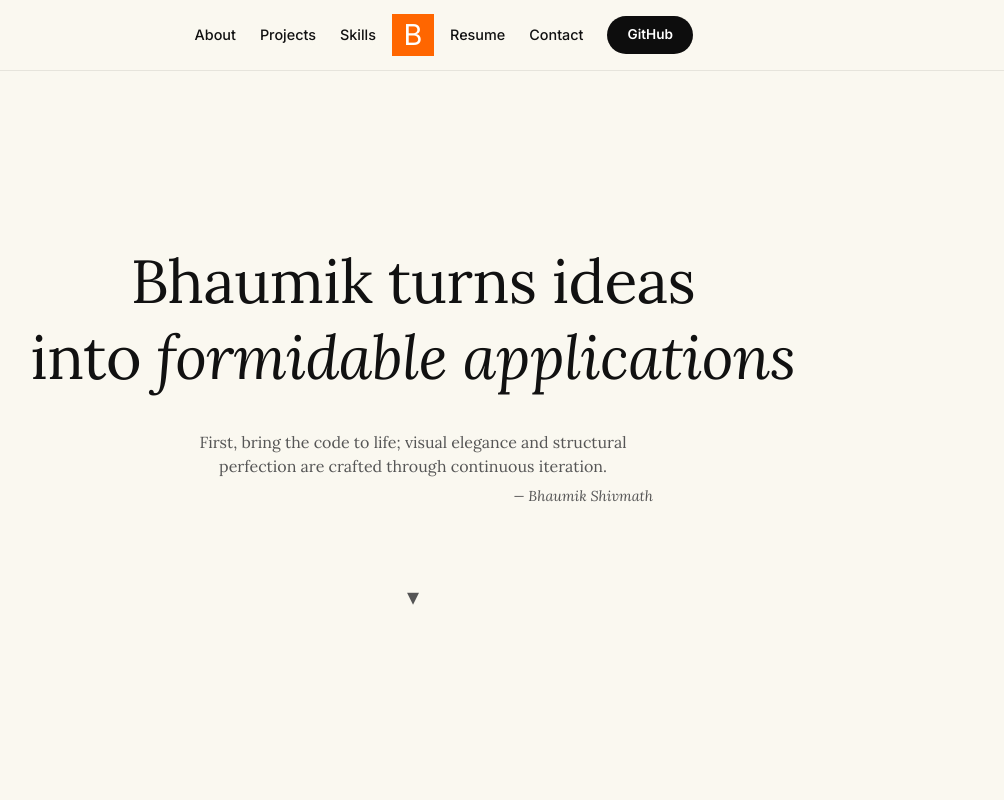
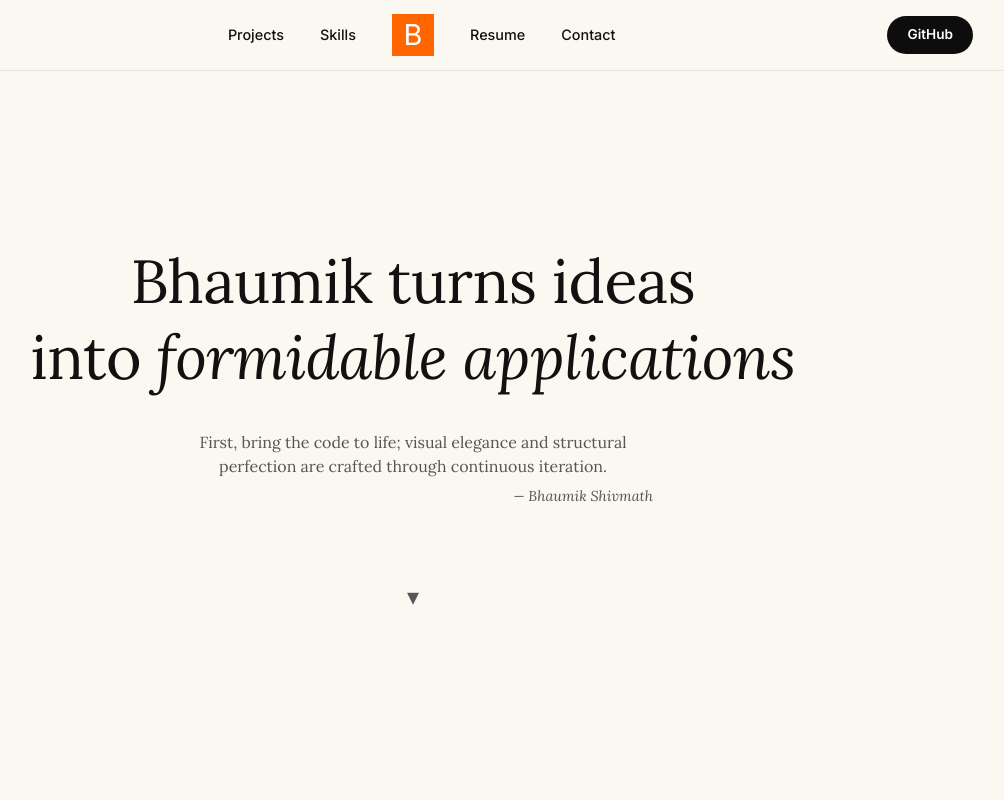
Before and after one commit to GRIMMZOWW/BHAUMIK-PROJECT, a React (Vite) app: page / in a window 1280 px wide. Shown: the top 800 px of the page, without its empty margins (227-1231 px from the left). Built offline with nearby package versions, Linux system fonts and the light colour scheme.

Commit message:
Fix: Remove About from Navbar, add proper YC spacing, push GitHub button to far right side

```diff
--- a/src/components/Navbar.jsx
+++ b/src/components/Navbar.jsx
@@ -10,7 +10,6 @@ const Navbar = () => {
       <div className="nav-container">
         {/* LEFT: nav links (desktop only) */}
         <div className="nav-col-left">
-          <a href="#about" className="nav-link">About</a>
           <a href="#projects" className="nav-link">Projects</a>
           <a href="#skills" className="nav-link">Skills</a>
         </div>
@@ -29,6 +28,7 @@ const Navbar = () => {
             target="_blank"
             rel="noopener noreferrer"
             className="btn-pill-black"
+            style={{ marginLeft: 'auto' }}
           >
             GitHub
           </a>
@@ -47,7 +47,6 @@ const Navbar = () => {
       {/* MOBILE DROPDOWN MENU */}
       {menuOpen && (
         <div className="mobile-menu">
-          <a href="#about" className="mobile-link" onClick={closeMenu}>About</a>
           <a href="#projects" className="mobile-link" onClick={closeMenu}>Projects</a>
           <a href="#skills" className="mobile-link" onClick={closeMenu}>Skills</a>
           <a href="#resume" className="mobile-link" onClick={closeMenu}>Resume</a>
--- a/src/index.css
+++ b/src/index.css
@@ -66,8 +66,8 @@ header {
 .nav-col-left {
   display: flex;
   justify-content: flex-end;
-  gap: 24px;
-  padding-right: 16px;
+  gap: 36px;
+  padding-right: 36px;
 }
 
 .nav-col-center {
@@ -79,8 +79,8 @@ header {
   display: flex;
   justify-content: flex-start;
   align-items: center;
-  gap: 24px;
-  padding-left: 16px;
+  gap: 36px;
+  padding-left: 36px;
 }
 
 /* Hide desktop nav columns on mobile */
```
